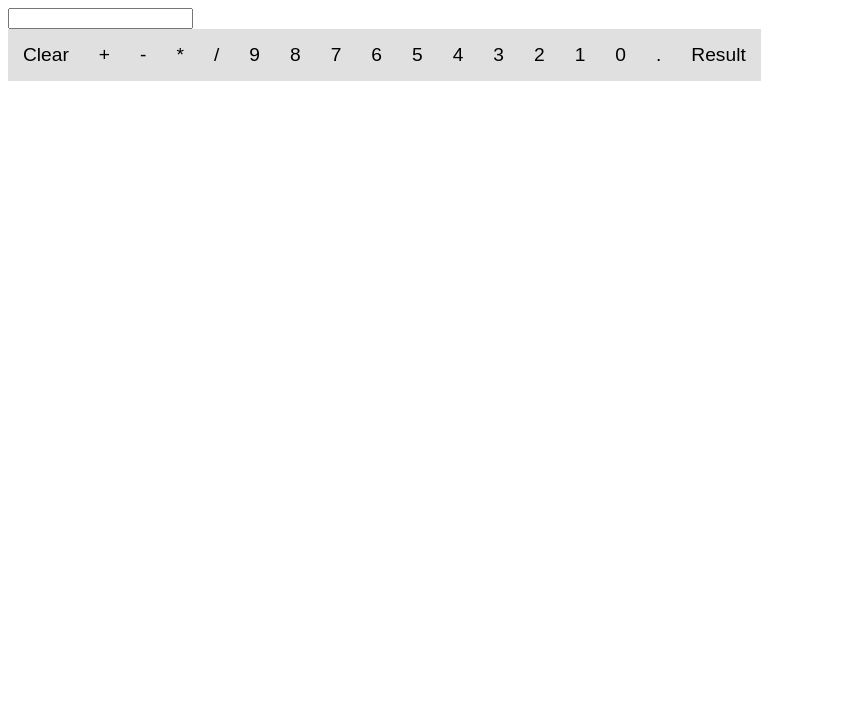
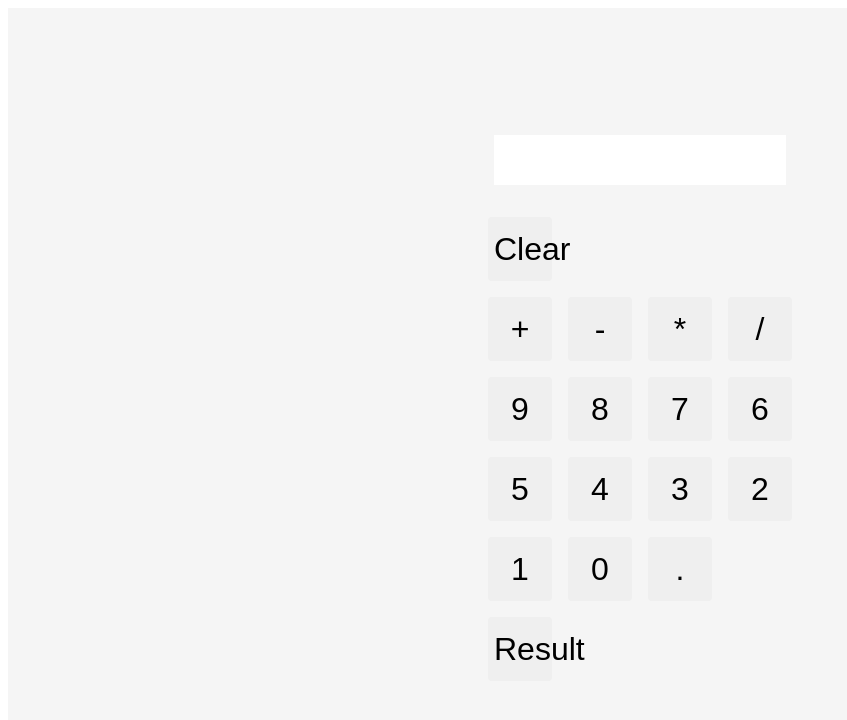
Before and after one commit to rajjayvir/ReactSimpleCalculator, a React (Create React App) app: page / in a window 1280 px wide. Shown: the top 720 px of the page, without its empty margins (0-847 px from the left). Built offline with nearby package versions, Linux system fonts and the light colour scheme.

Commit message:
Update App.css

```diff
--- a/src/App.css
+++ b/src/App.css
@@ -37,44 +37,55 @@
   }
 }
 
-
-.calculator {
-  width: 300px;
-  margin: auto;
-  padding: 20px;
-  border: 1px solid #ccc;
-  border-radius: 5px;
-  background-color: #f4f4f4;
+.container {
+  display: flex;
+  flex-direction: column;
+  align-items: center;
+  justify-content: center;
+  height: 100vh;
+  background-color: #f5f5f5;
 }
 
-.input,
-.result {
-  width: 100%;
-  margin-bottom: 10px;
-  padding: 10px;
-  font-size: 1.5em;
-  text-align: right;
+form {
+  margin-bottom: 2rem;
 }
 
-.buttons {
+input {
+  width: 18rem;
+  height: 3rem;
+  text-align: right;
+  font-size: 2rem;
+  border: none;
+  outline: none;
+}
+.keypad {
   display: grid;
   grid-template-columns: repeat(4, 1fr);
-  gap: 5px;
+  gap: 1rem;
 }
 
 button {
-  padding: 15px;
-  font-size: 1.2em;
+  width: 4rem;
+  height: 4rem;
+  font-size: 2rem;
   border: none;
-  outline: none;
+  border-radius: 4px;
   cursor: pointer;
-  background-color: #e0e0e0;
+  transition: background-color 0.3s ease;
 }
 
 button:hover {
-  background-color: #d0d0d0;
+  background-color: #9e9e9e;
 }
 
 button:active {
-  background-color: #c0c0c0;
+  background-color: #757575;
 }
+
+#clear {
+  grid-column: span 4;
+}
+
+#result {
+  grid-column: span 2;
+}
```
